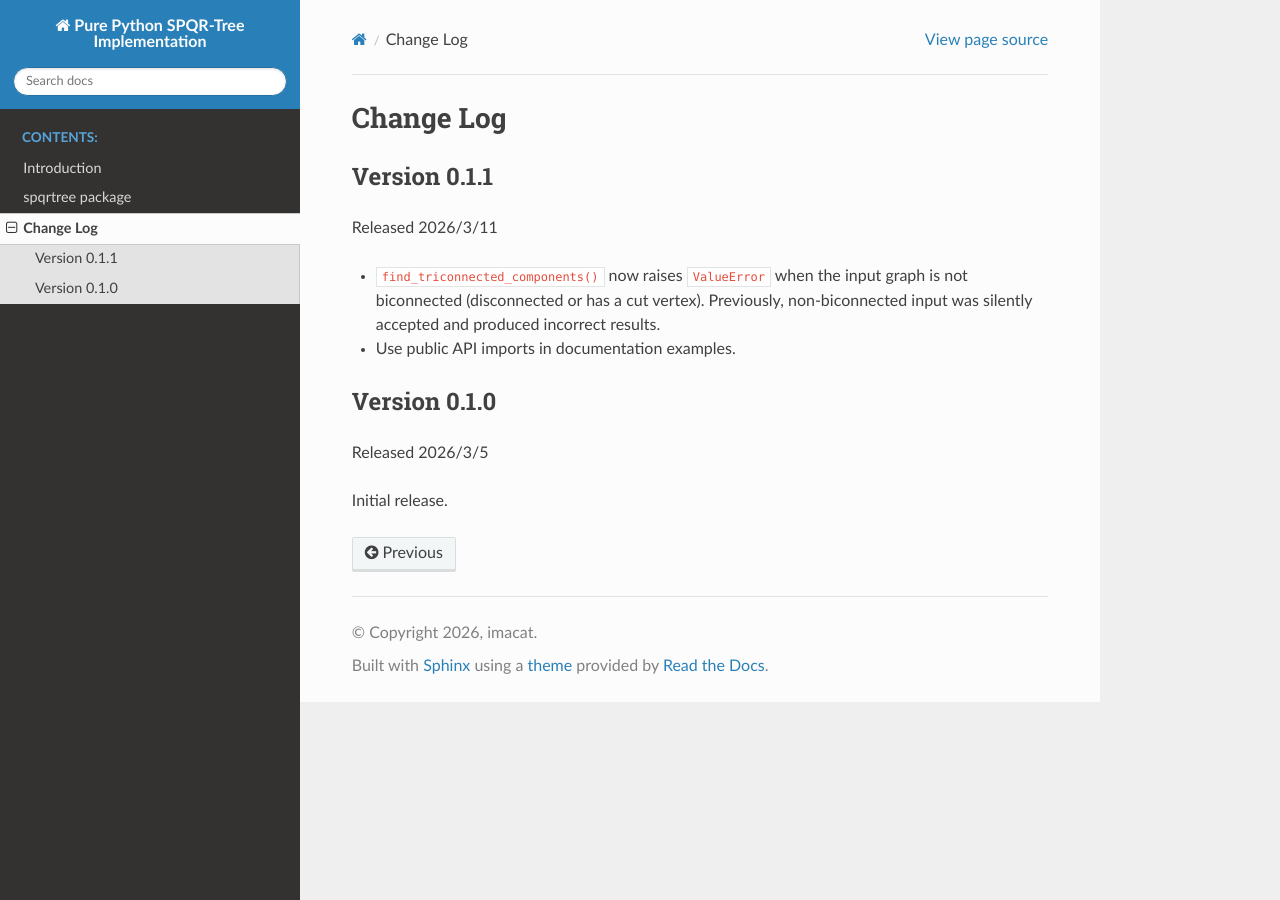
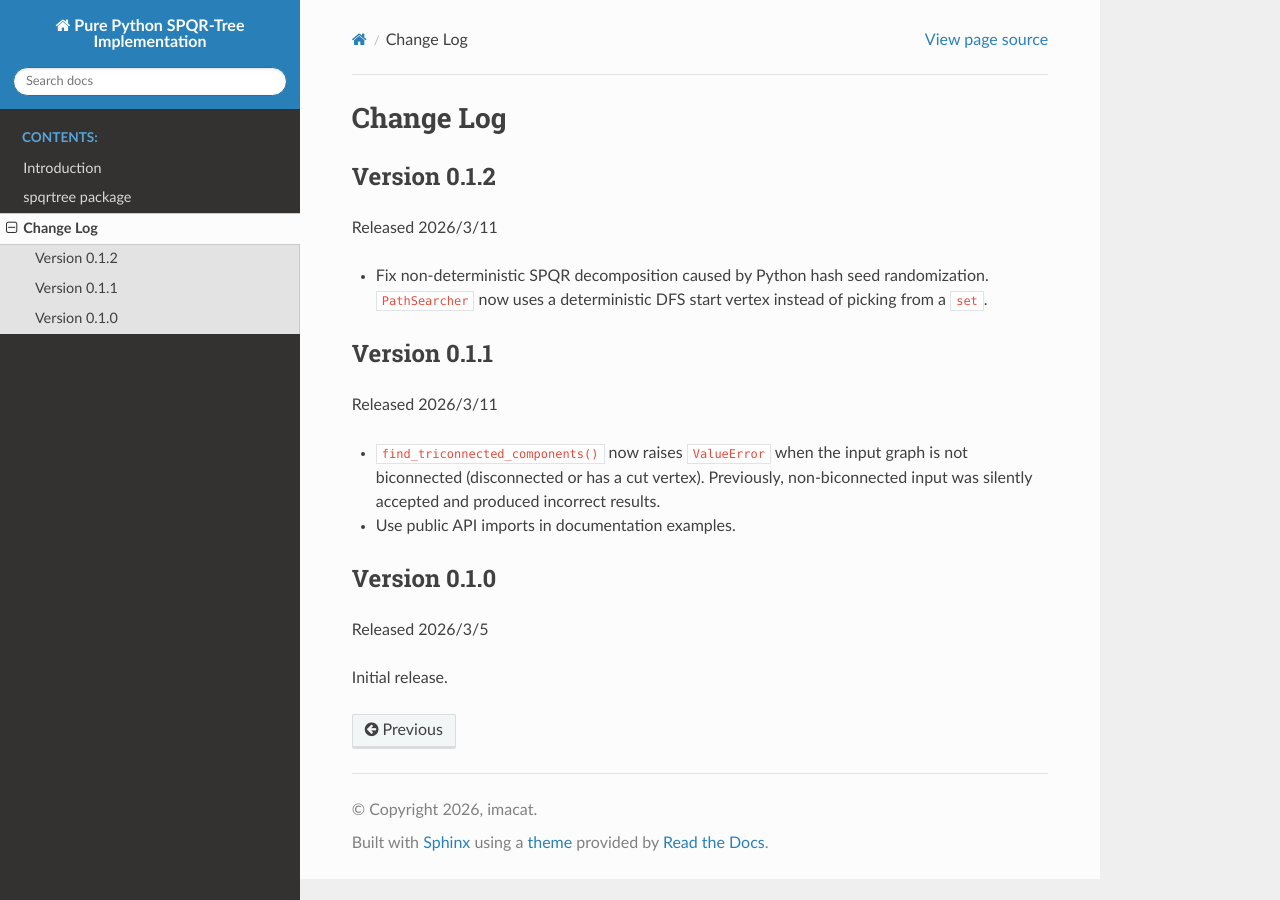
Before and after one commit to imacat/spqrtree, a Sphinx documentation site: the page built from docs/source/changelog.rst, in a window 1280 px wide. Built offline with Sphinx 7.4.7 and the Read the Docs theme 3.1.0, drawn with Linux system fonts in a browser that asks for light colours.

Commit message:
Advance to version 0.1.2
Co-Authored-By: Claude Opus 4.6 <noreply@anthropic.com>

```diff
--- a/docs/source/changelog.rst
+++ b/docs/source/changelog.rst
@@ -1,5 +1,15 @@
 Change Log
 ==========
+
+
+Version 0.1.2
+-------------
+
+Released 2026/3/11
+
+- Fix non-deterministic SPQR decomposition caused by Python hash
+  seed randomization.  ``PathSearcher`` now uses a deterministic
+  DFS start vertex instead of picking from a ``set``.
 
 
 Version 0.1.1
--- a/src/spqrtree/__init__.py
+++ b/src/spqrtree/__init__.py
@@ -43,7 +43,7 @@ from spqrtree._triconnected import (
     find_triconnected_components,
 )
 
-VERSION: str = "0.1.1"
+VERSION: str = "0.1.2"
 """The package version."""
 __all__: list[str] = [
     "SPQRTree", "SPQRNode", "NodeType",
```
